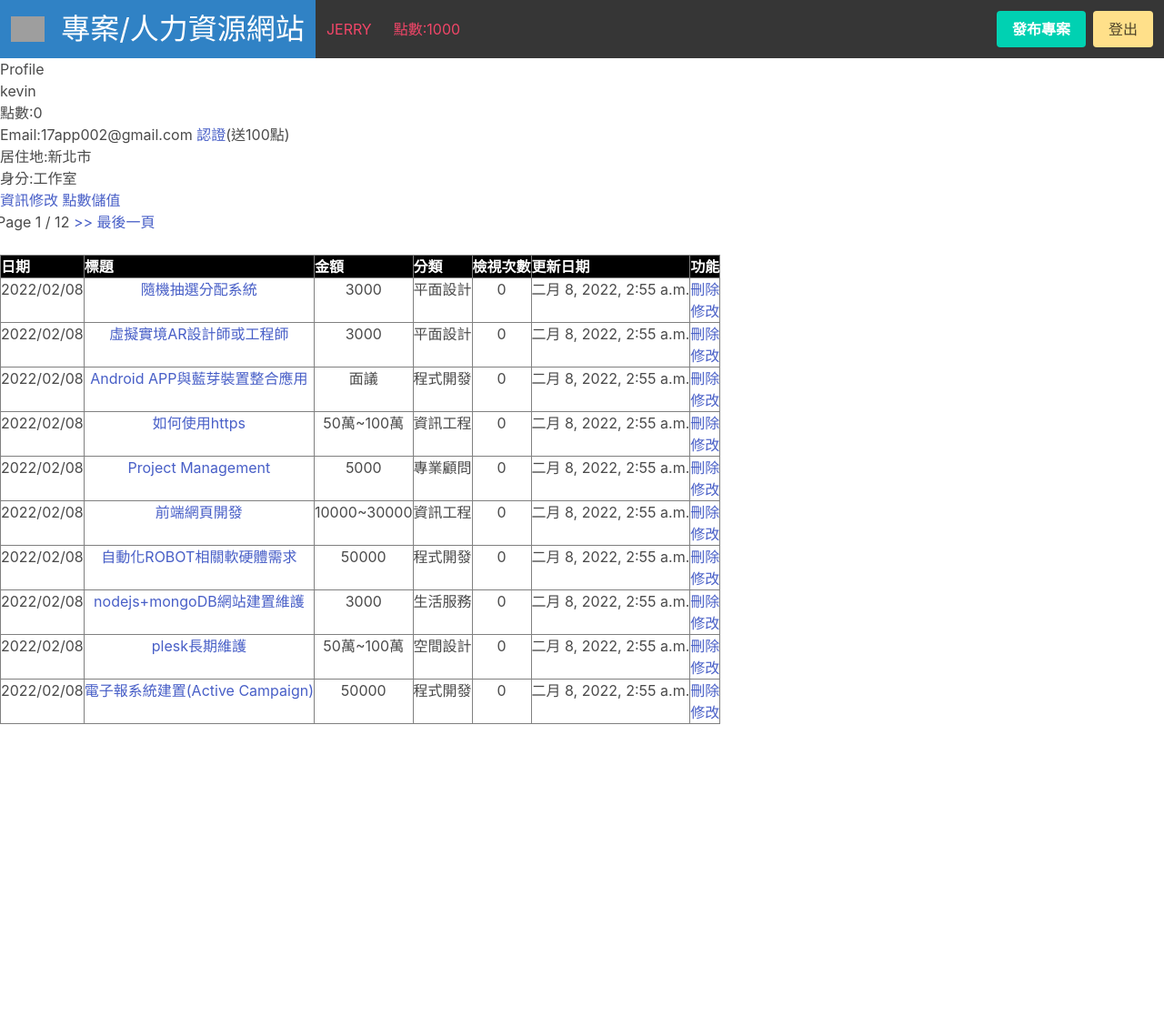
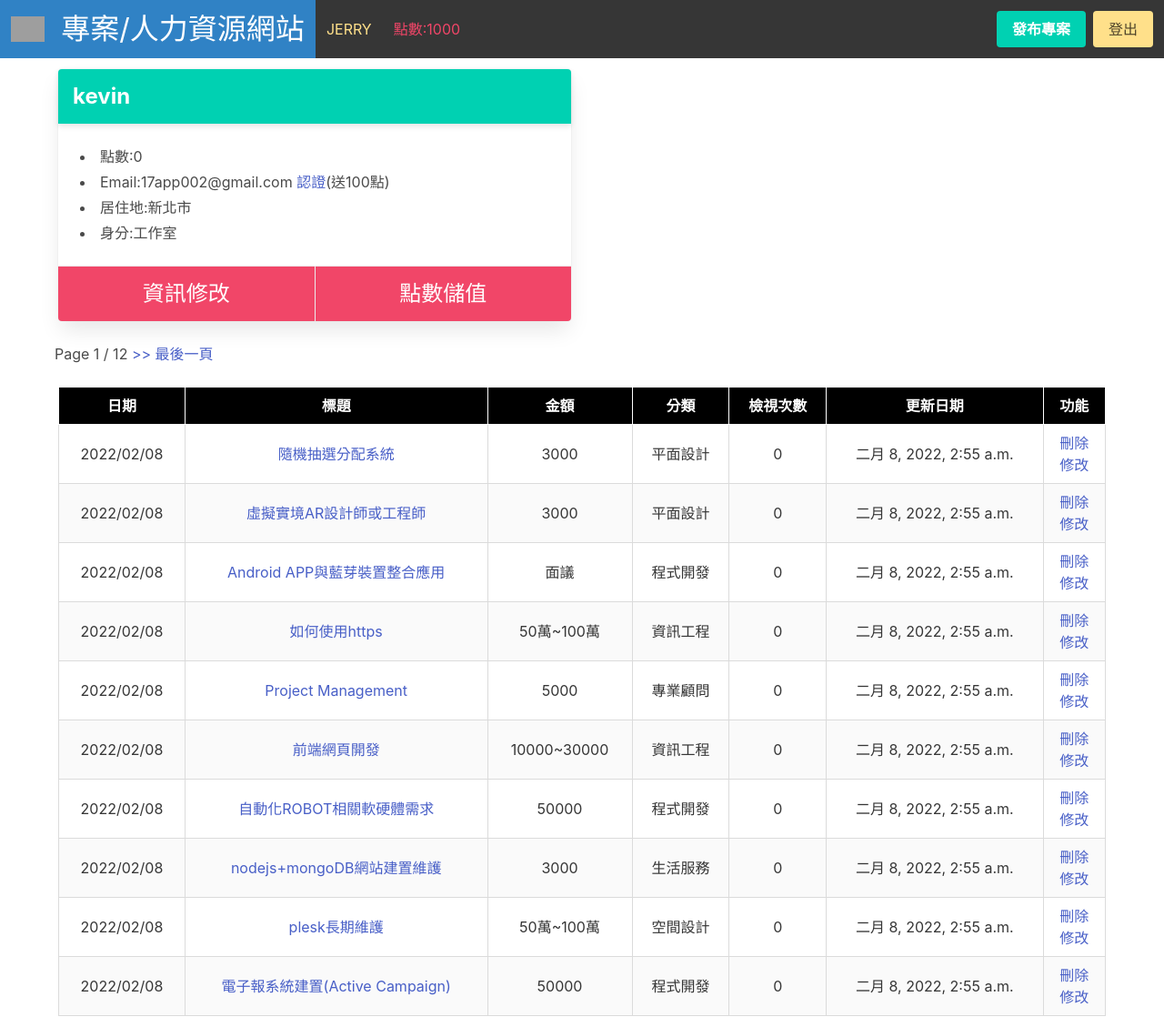
Before and after one commit to 17app001/start_jcases_project, a Django app: page /user/profile/3 in a window 1280 px wide. Shown: the whole page at 91% size. Before the commit the page ends 796 px from the top, so only its background shows below. Run offline with Django 3.2, Linux system fonts and the light colour scheme; a user stored in the database is signed in; data comes from the database, SQL or seed files in the repository; both versions use the stored data as it was after the commit; grey boxes are pictures that could not be loaded.

Commit message:
1.完成profile 2.修正update 3.修正purchase

```diff
--- a/templates/base.html
+++ b/templates/base.html
@@ -29,9 +29,9 @@
         <div id="navbarBasicExample" class="navbar-menu  has-background-grey-darker">
             {% if request.user.is_authenticated %}
             <div class="navbar-start">
-                <a href="{% url 'profile' request.user.id %}" class="navbar-item  has-text-danger">
+                <a href="{% url 'profile' request.user.id %}" class="navbar-item  has-text-warning">
                     {{request.user.username|upper}}</a>
-                <a class="navbar-item  has-text-danger">
+                <a class="navbar-item  has-text-danger" href="{% url 'purchase' %}">
                     點數:{{request.user.point}}
                 </a>
             </div>
--- a/user/templates/user/profile.html
+++ b/user/templates/user/profile.html
@@ -1,10 +1,18 @@
 {% extends 'base.html' %}
 
 {% block content %}
-<h1>Profile</h1>
 
-<ul>
-    <li>{{user.username}}</li>
+<div class="container mt-3 is-size-4">
+    <div class="columns">
+        <div class="column is-6">
+            <div class="card">
+                <header class="card-header has-background-primary">
+                    <p class="card-header-title has-text-white">
+                        {{user.username}}
+                    </p>
+                </header>
+                <div class="card-content">
+                    <div class="content is-normal">
                         <li>點數:{{user.point}}</li>
                         <li>Email:{{user.email}}
                             {% if not user.certification %}
@@ -17,24 +25,35 @@
                         </li>
                         <li>居住地:{{user.city}}</li>
                         <li>身分:{{user.respondent}}</li>
-</ul>
-<div id="message">
+                        <div id="message" class="has-text-right">
                             {% if message %}
                             <p style="color: red;">{{message}}</p>
                             {% endif %}
                         </div>
-<p>
-    <a href="{% url 'update' user.id %}">資訊修改</a>
-    <a href="{% url 'purchase' %}">點數儲值</a>
-</p>
+                    </div>
+
+                </div>
+                <footer class="card-footer has-background-danger">
+                    <a href="{% url 'update' user.id %}" class="card-footer-item has-text-white">資訊修改</a>
+                    <a href="{% url 'purchase' %}" class="card-footer-item has-text-white">點數儲值</a>
+                </footer>
+            </div>
+        </div>
+    </div>
+    <div class="columns">
+        <div class="column">
             {% if user.case_set.all|length == 0 %}
-<h2>目前無發布Case</h2>
+            <h2 class="is-size-5 has-text-centered box has-text-danger has-background-warning">目前無發布專案</h2>
             {% else %}
             {% include 'pagination.html' %}
+        </div>
+    </div>
+    <div class="columns">
+        <div class="column">
             <div id="cases-table">
-    <table border="1">
+                <table border="1" class="table is-size-6 is-bordered is-striped is-fullwidth">
                     <thead>
-            <tr>
+                        <tr class="th is-selected has-text-centered has-background-dark">
                             <th>日期</th>
                             <th>標題</th>
                             <th>金額</th>
@@ -46,13 +65,13 @@
                     </thead>
                     <tbody>
                         {% for case in page_obj %}
-            <tr>
-                <td>{{case.createdon|date:"Y/m/d"}}</td>
-                <td><a href="{% url 'case' case.id %}">{{case.title}}</a></td>
-                <td>{{case.amount}}</td>
-                <td>{{case.category}}</td>
-                <td>{{case.view}}</td>
-                <td>{{case.updatedon}}</td>
+                        <tr class="has-text-vcentered">
+                            <td class="is-vcentered">{{case.createdon|date:"Y/m/d"}}</td>
+                            <td class="is-vcentered"><a href="{% url 'case' case.id %}">{{case.title}}</a></td>
+                            <td class="is-vcentered">{{case.amount}}</td>
+                            <td class="is-vcentered">{{case.category}}</td>
+                            <td class="is-vcentered">{{case.view}}</td>
+                            <td class="is-vcentered">{{case.updatedon}}</td>
                             <td><a href="{% url 'delete-case' case.id %}">刪除</a>
                                 <br><a href="{% url 'update-case' case.id %}">修改</a>
                             </td>
@@ -61,5 +80,9 @@
                     </tbody>
                 </table>
             </div>
+        </div>
+    </div>
+</div>
+
 {% endif %}
 {% endblock %}
```
Also changed, not shown: user/templates/user/purchase.html (+12 -5 lines), user/templates/user/update.html (+23 -11 lines), db.sqlite3. Lines whose indentation alone changed are shown as unchanged.
